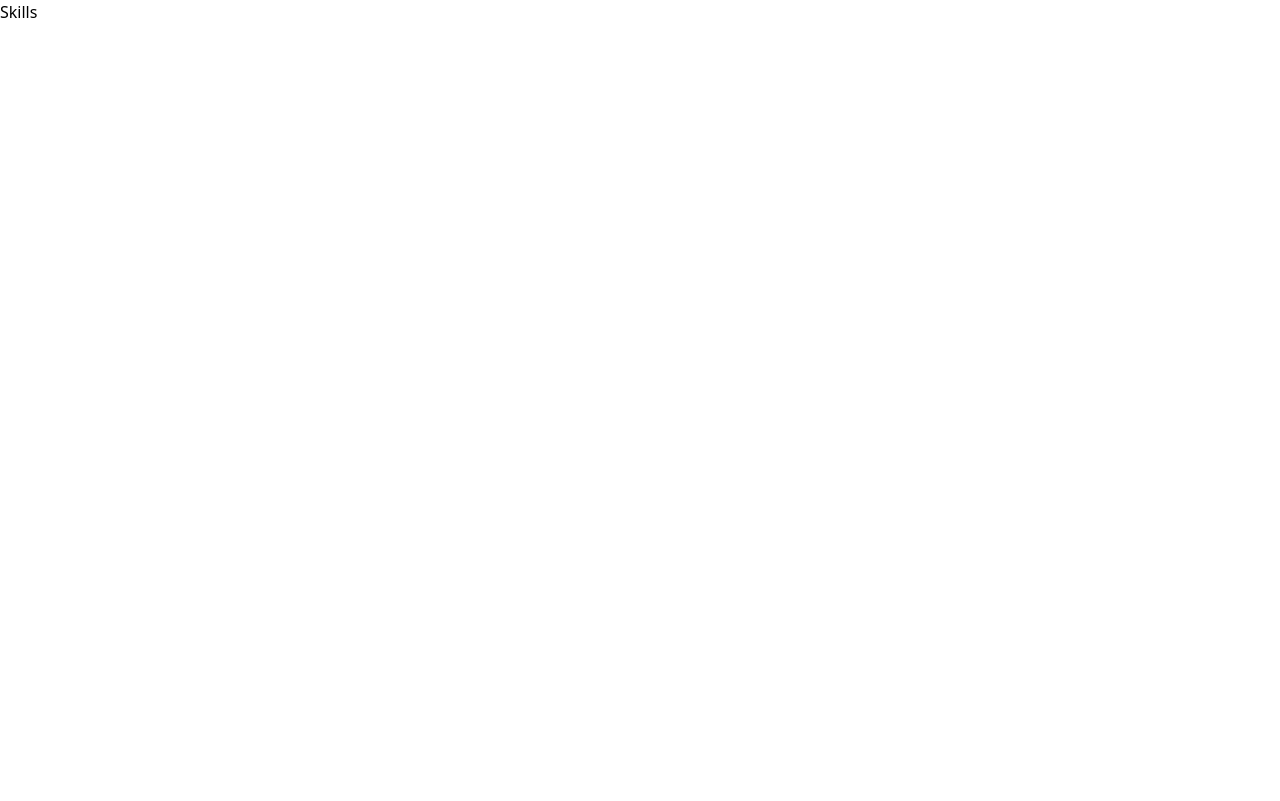
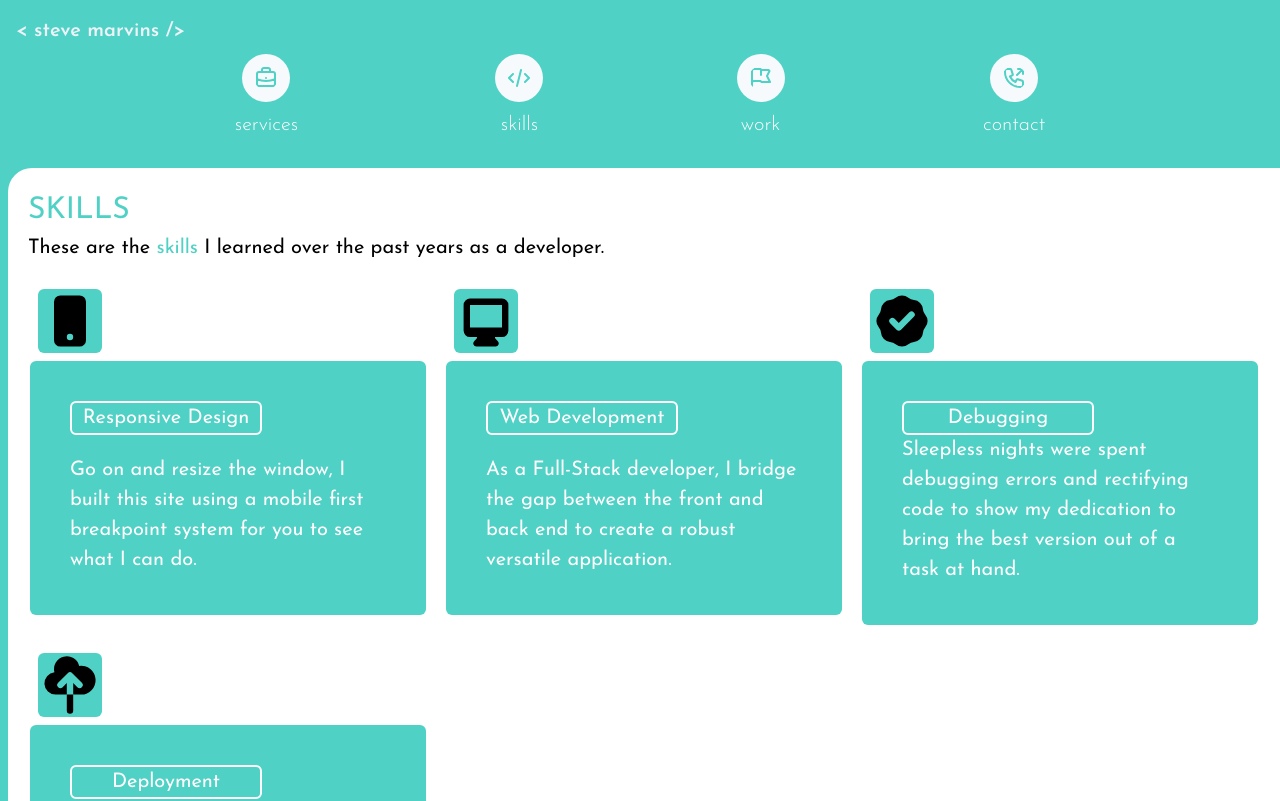
Before and after one commit to smarvins/Personal-Website, a React (Create React App) app: page /skills in a window 1280 px wide. Shown: the top 801 px of the page. Built offline with nearby package versions, Linux system fonts and the light colour scheme.

Commit message:
created a grid system using flex in the skills tab

```diff
--- a/src/components/Skills.js
+++ b/src/components/Skills.js
@@ -1,10 +1,71 @@
 import React from 'react';
 import '../styles/main.css';
 import '../App.css';
+import Navbar from './navbar';
 
 function Skills() {
   return (
-    <div>Skills</div>
+    <div className="flex flex-col font-body h-full bg-red-400 sm:bg-green-400 md:bg-blue-400 lg:bg-pink-400 xl:bg-teal-400">
+      {/* Navbar */}
+      <div className="flex-initial">
+        <Navbar/>
+      </div>
+      <div className="flex-auto bg-white rounded-tl-3xl p-5 ml-2 overflow-hidden">
+        <p className="text-3xl text-red-400 sm:text-green-400 md:text-blue-400 lg:text-pink-400 xl:text-teal-400">SKILLS</p>
+        <p className="text-xl">These are the <span className="text-red-400 sm:text-green-400 md:text-blue-400 lg:text-pink-400 xl:text-teal-400">skills</span> I learned over the past years as a developer.</p>
+        {/* Card section */}
+        <div className="overflow-y-auto h-full mt-4 grid grid-cols-1 lg:grid-cols-3 gap-4">
+
+          {/* Responsive card */}
+          <div className="border-2 border-red-400 sm:border-green-400 md:border-white lg:border-white xl:border-white rounded-md rounded-md ">
+            <svg className="md:flex-initial sm:inline-block sm:w-16 w-12 m-2 bg-red-400 sm:bg-green-400 md:bg-blue-400 lg:bg-pink-400 xl:bg-teal-400 rounded-md mr-6" xmlns="http://www.w3.org/2000/svg" viewBox="0 0 20 20" fill="currentColor">
+              <path fillRule="evenodd" d="M7 2a2 2 0 00-2 2v12a2 2 0 002 2h6a2 2 0 002-2V4a2 2 0 00-2-2H7zm3 14a1 1 0 100-2 1 1 0 000 2z" clipRule="evenodd" />
+            </svg>
+            <div className="sm:inline-block md:bg-blue-400 lg:bg-pink-400 xl:bg-teal-400 md:p-10 rounded-md">
+              <p className="md:mb-5 w-48 md:text-center text-red-400 sm:text-green-400 md:text-white md:border-2 md:border-white rounded-md text-xl">Responsive Design</p>
+              <p className=" text-xl md:text-white">Go on and resize the window, I built this site using a mobile first breakpoint system for you to see what I can do.</p>
+            </div>
+          </div>
+
+          {/* Web Development card */}
+          <div className="border-2 border-red-400 sm:border-green-400 md:border-white lg:border-white xl:border-white rounded-md rounded-md">
+            <svg className="md:flex-initial sm:inline-block sm:w-16 w-12 m-2 bg-red-400 sm:bg-green-400 md:bg-blue-400 lg:bg-pink-400 xl:bg-teal-400 rounded-md mr-6" xmlns="http://www.w3.org/2000/svg" viewBox="0 0 20 20" fill="currentColor">
+              <path fillRule="evenodd" d="M3 5a2 2 0 012-2h10a2 2 0 012 2v8a2 2 0 01-2 2h-2.22l.123.489.804.804A1 1 0 0113 18H7a1 1 0 01-.707-1.707l.804-.804L7.22 15H5a2 2 0 01-2-2V5zm5.771 7H5V5h10v7H8.771z" clipRule="evenodd" />
+            </svg>
+            <div className="sm:inline-block md:bg-blue-400 lg:bg-pink-400 xl:bg-teal-400 md:p-10 rounded-md">
+              <p className="md:mb-5 w-48 md:text-center text-red-400 sm:text-green-400 md:text-white md:border-2 md:border-white rounded-md text-xl">Web Development</p>
+              <p className=" text-xl md:text-white">As a Full-Stack developer, I bridge the gap between the front and back end to create a robust versatile application.</p>
+            </div>
+          </div>
+
+          {/* Debugging card */}
+          <div className="border-2 border-red-400 sm:border-green-400 md:border-white lg:border-white xl:border-white rounded-md rounded-md">
+            <svg className="sm:inline-block sm:w-16 w-12 m-2 bg-red-400 sm:bg-green-400 md:bg-blue-400 lg:bg-pink-400 xl:bg-teal-400 rounded-md mr-6" xmlns="http://www.w3.org/2000/svg" viewBox="0 0 20 20" fill="currentColor">
+              <path fillRule="evenodd" d="M6.267 3.455a3.066 3.066 0 001.745-.723 3.066 3.066 0 013.976 0 3.066 3.066 0 001.745.723 3.066 3.066 0 012.812 2.812c.051.643.304 1.254.723 1.745a3.066 3.066 0 010 3.976 3.066 3.066 0 00-.723 1.745 3.066 3.066 0 01-2.812 2.812 3.066 3.066 0 00-1.745.723 3.066 3.066 0 01-3.976 0 3.066 3.066 0 00-1.745-.723 3.066 3.066 0 01-2.812-2.812 3.066 3.066 0 00-.723-1.745 3.066 3.066 0 010-3.976 3.066 3.066 0 00.723-1.745 3.066 3.066 0 012.812-2.812zm7.44 5.252a1 1 0 00-1.414-1.414L9 10.586 7.707 9.293a1 1 0 00-1.414 1.414l2 2a1 1 0 001.414 0l4-4z" clipRule="evenodd" />
+            </svg>
+            <div className="sm:inline-block md:bg-blue-400 lg:bg-pink-400 xl:bg-teal-400 md:p-10 rounded-md">
+              <p className="w-48 md:text-center text-red-400 sm:text-green-400 md:text-white md:border-2 md:border-white rounded-md text-xl">Debugging</p>
+              <p className=" text-xl md:text-white">Sleepless nights were spent debugging errors and rectifying code to show my dedication to bring the best version out of a task at hand.</p>
+            </div>
+          </div>
+
+          {/* Deployment card */}
+          <div className="border-2 border-red-400 sm:border-green-400 md:border-white lg:border-white xl:border-white rounded-md rounded-md">
+            <svg className="sm:inline-block sm:w-16 w-12 m-2 bg-red-400 sm:bg-green-400 md:bg-blue-400 lg:bg-pink-400 xl:bg-teal-400 rounded-md mr-6" xmlns="http://www.w3.org/2000/svg" viewBox="0 0 20 20" fill="currentColor">
+              <path d="M5.5 13a3.5 3.5 0 01-.369-6.98 4 4 0 117.753-1.977A4.5 4.5 0 1113.5 13H11V9.413l1.293 1.293a1 1 0 001.414-1.414l-3-3a1 1 0 00-1.414 0l-3 3a1 1 0 001.414 1.414L9 9.414V13H5.5z" />
+              <path d="M9 13h2v5a1 1 0 11-2 0v-5z" />
+            </svg>
+            <div className="sm:inline-block md:bg-blue-400 lg:bg-pink-400 xl:bg-teal-400 md:p-10 rounded-md">
+              <p className="w-48 md:text-center text-red-400 sm:text-green-400 md:text-white md:border-2 md:border-white rounded-md text-xl">Deployment</p>
+              <p className=" text-xl md:text-white">After multiple successful deployments to different hosting sites, I've got a knack for delivering singular and hybrid applications for users to use.</p>
+            </div>
+          </div>
+
+        </div>
+        <div>
+        </div>
+      </div>
+    </div>
   );
 }
 
```
